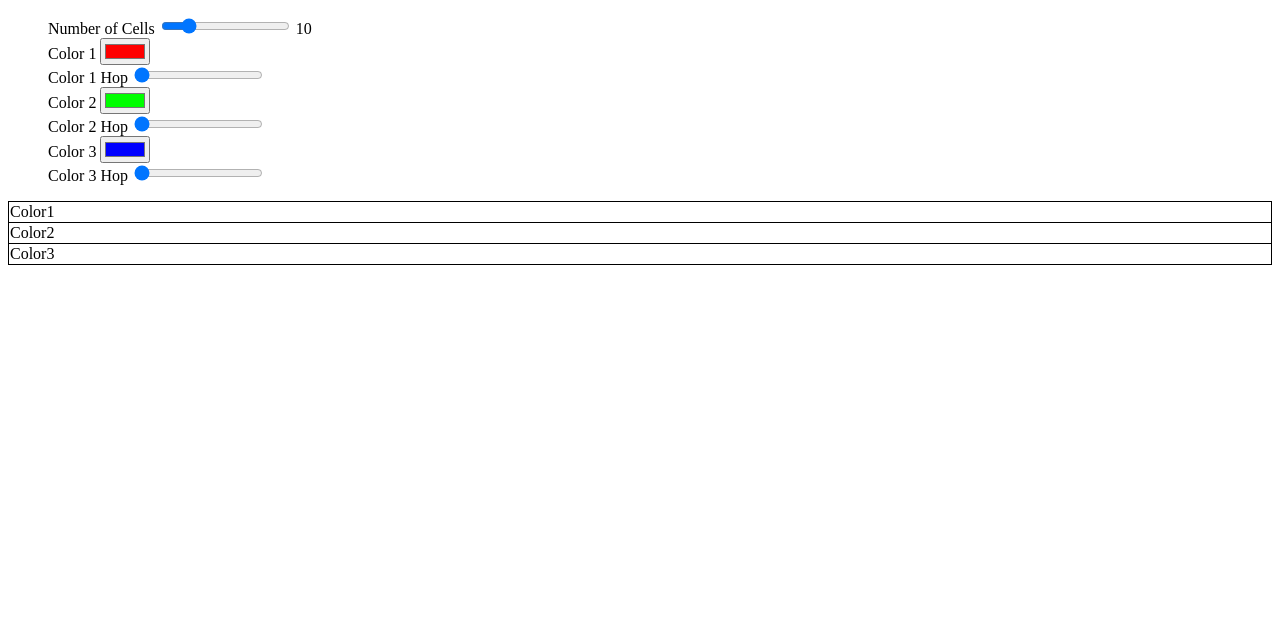
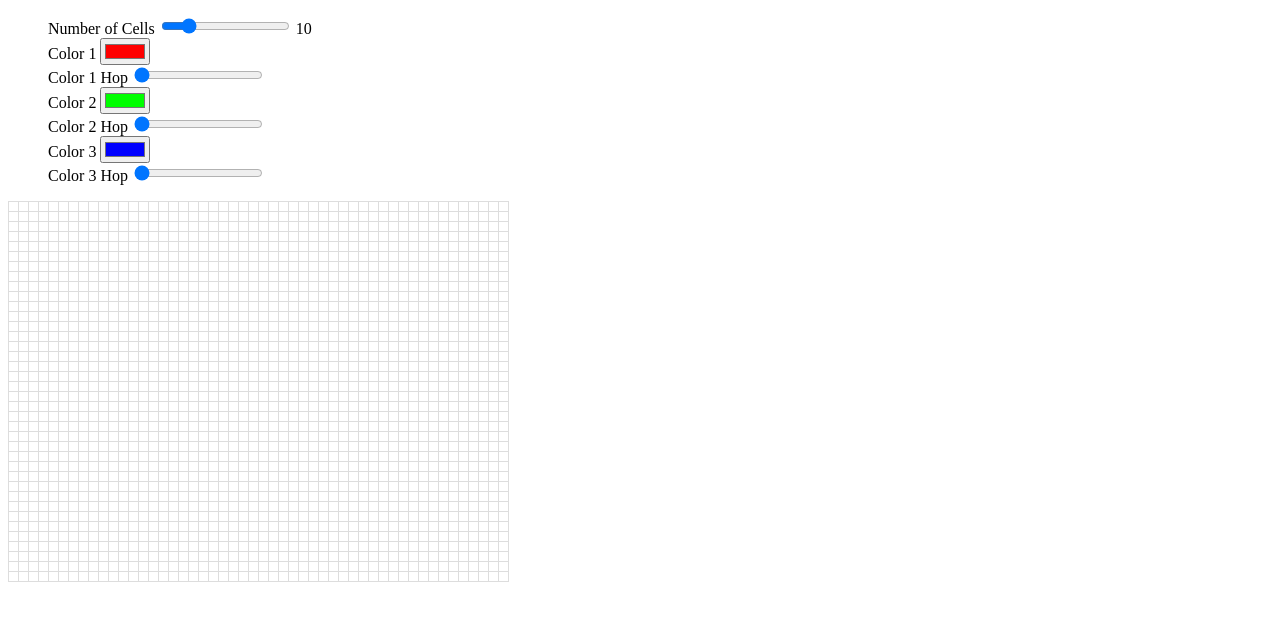
Before and after one commit to sheetd/pattern, a plain HTML site: page index.html in a window 1280 px wide. Drawn offline with nearby package versions, Linux system fonts and the light colour scheme.

Commit message:
added canvas grid elements

```diff
--- a/css/style.css
+++ b/css/style.css
@@ -1,9 +1,3 @@
-table, th, td {
-  border: 1px solid black;
-  border-collapse: collapse;
-  width: 100%
+ul {
+	list-style-type: none;
 }
-
-ul {
-  list-style-type: none;
-}
--- a/index.html
+++ b/index.html
@@ -4,6 +4,7 @@
 <head>
 	<meta charset="utf-8">
 	<title>title here</title>
+	<script src="https://ajax.googleapis.com/ajax/libs/jquery/2.2.2/jquery.min.js"></script>
 	<script src="js/app.js"></script>
 	<link rel="stylesheet" href="css/style.css">
 </head>
@@ -56,18 +57,8 @@
 		</ul>
 	</div>
 
-  <div id="graph">
-    <table>
-      <tr>
-        <td>Color1</td>
-      </tr>
-      <tr>
-        <td>Color2</td>
-      </tr>
-      <tr>
-        <td>Color3</td>
-      </tr>
-    </table>
+	<div id="display">
+		<canvas id="myCanvas" width="501px" height="381px"></canvas>
 	</div>
 
 </body>
--- a/js/app.js
+++ b/js/app.js
@@ -1,4 +1,27 @@
+$(document).ready(function() {
+    drawCanvas();
+});
+
 // Update sliders with # values
 function outputUpdate(int) {
 	document.querySelector("#cellCountDisplay").value = int;
 }
+
+function drawCanvas() {
+	// Draw grid lines
+	var c = document.getElementById("myCanvas");
+	var context = c.getContext("2d");
+
+	for (var x = 0.5; x < 501; x += 10) {
+	  context.moveTo(x, 0);
+	  context.lineTo(x, 381);
+	}
+
+	for (var y = 0.5; y < 381; y += 10) {
+	  context.moveTo(0, y);
+	  context.lineTo(500, y);
+	}
+
+	context.strokeStyle = "#ddd";
+	context.stroke();
+}
```
Lines whose indentation alone changed are shown as unchanged.
